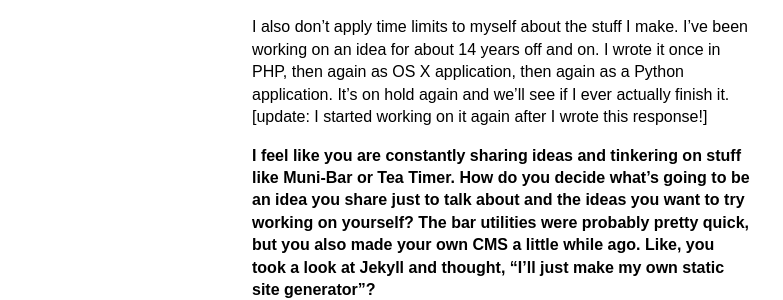
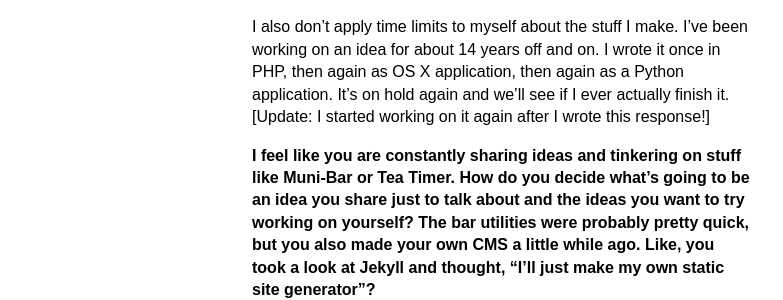
Before and after one commit to 10dollars/tendollars.github.io.raw, a Jekyll site: the page built from _posts/2014-05-20-andre-torrez.md, in a window 1280 px wide and 900 px high, scrolled down 3810 px. Shown: the part 242-542 px from the top of the window, without its empty margins (248-1031 px from the left). Built offline with Jekyll 4.4.1, drawn with Linux system fonts in a browser that asks for light colours.

```diff
--- a/_posts/2014-05-20-andre-torrez.md
+++ b/_posts/2014-05-20-andre-torrez.md
@@ -65,7 +65,7 @@ I guess what I am saying is I like to see projects as something to complete. Lik
 
 I brush my teeth with the most boring looking toothbrush in the world. It’s made by GUM and has a flat handle and some soft bristles at one end. That’s what I want to build: boring-ass toothbrushes that help people do what they need or want to do.
 
-I also don’t apply time limits to myself about the stuff I make. I’ve been working on an idea for about 14 years off and on. I wrote it once in PHP, then again as OS X application, then again as a Python application. It’s on hold again and we’ll see if I ever actually finish it. [update: I started working on it again after I wrote this response!]
+I also don’t apply time limits to myself about the stuff I make. I’ve been working on an idea for about 14 years off and on. I wrote it once in PHP, then again as OS X application, then again as a Python application. It’s on hold again and we’ll see if I ever actually finish it. [Update: I started working on it again after I wrote this response!]
 
 #### I feel like you are constantly sharing ideas and tinkering on stuff like Muni-Bar or Tea Timer. How do you decide what's going to be an idea you share just to talk about and the ideas you want to try working on yourself? The bar utilities were probably pretty quick, but you also made your own CMS a little while ago. Like, you took a look at Jekyll and thought, "I'll just make my own static site generator"?
 
```
Also changed, not shown: images/portraits/andre.torrez.jpg.
